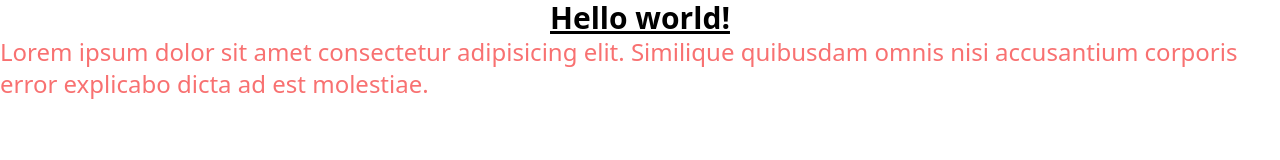
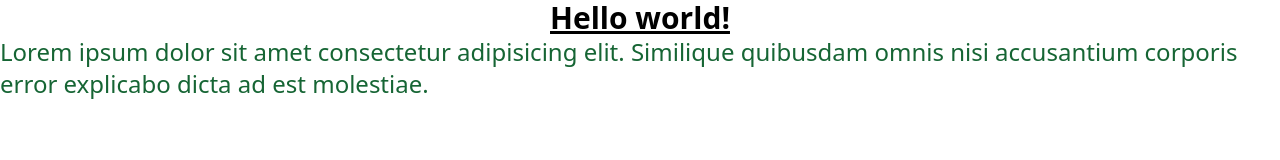
Before and after one commit to codericky/tailwindcss-starter, a website: page src/second.html in a window 1280 px wide. Drawn offline with nearby package versions, Linux system fonts and the light colour scheme; files that its build step writes are made by us from their sources.

Commit message:
edit again

```diff
--- a/src/second.html
+++ b/src/second.html
@@ -10,6 +10,6 @@
     Hello world!
   </h1>
 
-  <p class="text-2xl text-red-400">Lorem ipsum dolor sit amet consectetur adipisicing elit. Similique quibusdam omnis nisi accusantium corporis error explicabo dicta ad est molestiae.</p>
+  <p class="text-2xl text-green-800">Lorem ipsum dolor sit amet consectetur adipisicing elit. Similique quibusdam omnis nisi accusantium corporis error explicabo dicta ad est molestiae.</p>
 </body>
 </html>
```
